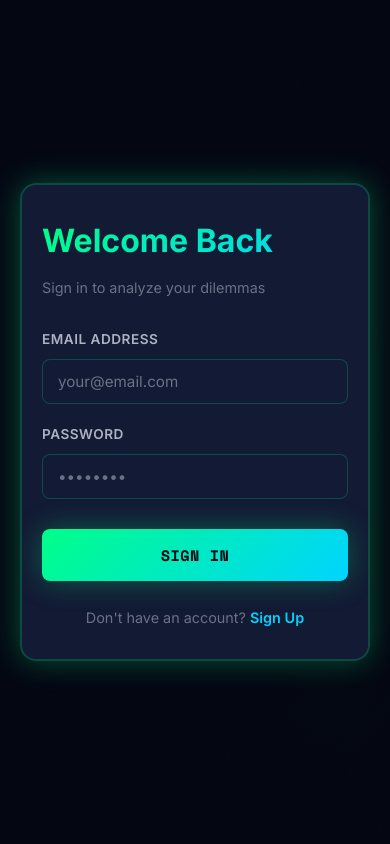
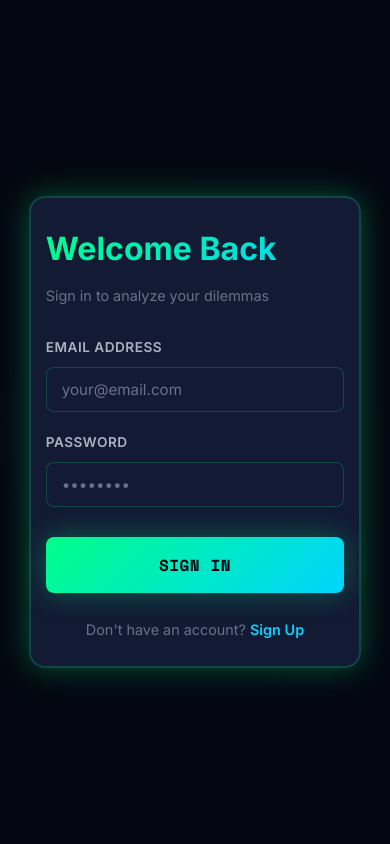
Before and after one commit to thedevx-shivansh/NeuroCommander-DECISIO, a Flask app: page / in a window 390 px wide. Run offline with Flask 3, Linux system fonts and the light colour scheme; some libraries are stand-ins or nearby versions.

Commit message:
Resizing Screen And Mae It Universal

```diff
--- a/templates/index.html
+++ b/templates/index.html
@@ -810,10 +810,30 @@
             margin-top: 5px;
         }
 
-        /* ========== RESPONSIVE ========== */
-        @media (max-width: 768px) {
+        /* ========== UNIVERSAL MOBILE OPTIMIZATION ========== */
+        /* Fixes JioSphere, Chrome Mobile, Safari, and Tablets */
+        @media (max-width: 900px) {
+            /* 1. FORCE DARK BACKGROUND */
+            /* Prevents invisible text if gradient fails to load */
+            body {
+                background: #050812 !important;
+            }
+
+            /* 2. KILL THE STARS */
+            /* Critical: Disables heavy animation that freezes mobile browsers */
+            .stars-background {
+                display: none !important;
+                opacity: 0 !important;
+                visibility: hidden !important;
+            }
+
+            /* 3. LAYOUT ADJUSTMENTS */
+            header {
+                padding: 15px;
+            }
+
             header h1 {
-                font-size: 1.4rem;
+                font-size: 1.3rem;
             }
 
             .header-right {
@@ -821,50 +841,61 @@
             }
 
             .auth-card {
-                padding: 30px 20px;
+                padding: 25px 15px;
+                width: 95%;
+                margin-top: 20px;
             }
 
             main {
-                padding: 30px 15px;
+                padding: 20px 10px;
+                align-items: flex-start; /* Fixes centering cut-off */
+            }
+
+            .input-section {
+                width: 100%;
+            }
+
+            /* 4. TEXT INPUT USABILITY */
+            textarea {
+                font-size: 16px !important; /* Prevents iPhone zoom */
+                min-height: 180px;
+                padding: 15px;
             }
 
             .button-group {
                 flex-direction: column;
+                gap: 15px;
             }
 
             button {
-                padding: 15px 30px;
-            }
-
+                padding: 16px;
+                width: 100%;
+                font-size: 1rem;
+            }
+
+            /* 5. RESULTS CARD SAFETY */
             .results-card {
-                padding: 20px;
-            }
-
-            .results-card h3 {
-                font-size: 1.1rem;
-            }
-
-            .emotion-badges {
-                gap: 8px;
-            }
-
-            .badge {
-                padding: 6px 12px;
-                font-size: 0.8rem;
-            }
-
-            .decision-highlight {
+                padding: 15px;
+                margin-bottom: 20px;
+                border: 1px solid var(--primary-neon); /* Higher visibility border */
+            }
+
+            /* 6. PREVENT TEXT OVERFLOW */
+            .results-content, .action-item, p, li {
+                word-wrap: break-word;
+                overflow-wrap: break-word;
+                hyphens: auto;
                 font-size: 0.95rem;
-                padding: 20px;
-            }
-
+            }
+
+            /* 7. FOOTER FIX */
             footer {
-                padding: 20px 15px;
+                padding: 30px 15px;
             }
 
             .footer-links {
                 flex-direction: column;
-                gap: 10px;
+                gap: 15px;
             }
         }
 
@@ -1535,9 +1566,21 @@
 
             document.getElementById('resultsSection').classList.add('active');
 
+            // AGGRESSIVE SCROLL FIX FOR MOBILE/JIOSPHERE
             setTimeout(() => {
-                document.getElementById('resultsSection').scrollIntoView({ behavior: 'smooth', block: 'start' });
-            }, 500);
+                const results = document.getElementById('resultsSection');
+
+                // Method 1: Standard Smooth Scroll
+                results.scrollIntoView({ behavior: 'smooth', block: 'start' });
+
+                // Method 2: Fallback for older browsers (JioSphere)
+                // If smooth scroll fails, this forces a jump after a slight delay
+                setTimeout(() => {
+                    const y = results.getBoundingClientRect().top + window.pageYOffset - 80;
+                    window.scrollTo({top: y, behavior: 'auto'});
+                }, 300);
+
+            }, 100); // Small delay to allow DOM to render
         }
 
         // ========== UTILITY FUNCTIONS ==========
```
